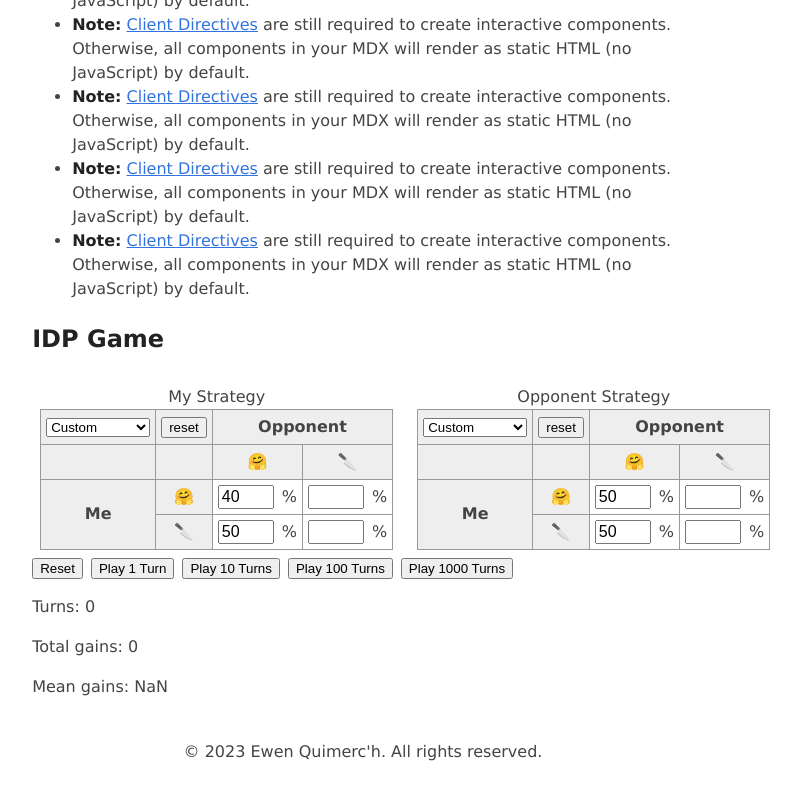
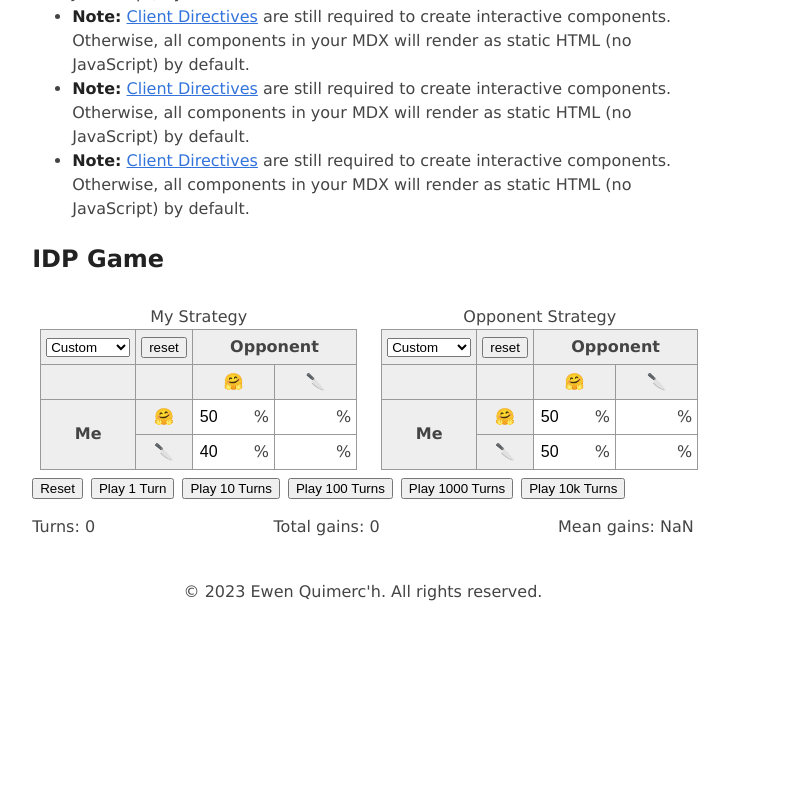
Before and after one commit to EwenQuim/ewenquim.github.io, an Astro site: page /blog/prisoners-dilemma in a window 1280 px wide. Shown: the part 2414-3214 px from the top of the page, without its empty margins (277-1078 px from the left). After the commit the page ends 3063 px from the top, so only its background shows below. Built offline with nearby package versions, Linux system fonts and the light colour scheme; Astro itself is replaced by a stand-in of ours.

Commit message:
Sync IDP turns

```diff
--- a/src/components/IDPGame.tsx
+++ b/src/components/prisoners-dilemma/IDPGame.tsx
@@ -1,24 +1,17 @@
-import { useState } from "react";
+import { useEffect, useState } from "react";
 import { StratTable } from "./StratTable";
-import { roundedMean } from "../utils/maths";
+import { roundedMean } from "../../utils/maths";
+import { type Decision, asEmoji } from "../../utils/prisoners-dilemma";
 
 export type MatrixStrategy = {
   previousTurnIBetrayed: { coop: number; betray: number };
   previousTurnICoop: { coop: number; betray: number };
 };
 
-type IDPGains = {
-  coop: { coop: number; betray: number };
-  betray: { coop: number; betray: number };
-};
-
-const gains: IDPGains = {
+const gains = {
   coop: { coop: 3, betray: 0 },
   betray: { coop: 5, betray: 1 },
 };
-
-type Decision = "coop" | "betray";
-const asEmoji = (d: Decision) => (d === "coop" ? "🤗" : "🔪");
 
 const playNextTurn = (
   myStrategy: MatrixStrategy,
@@ -45,8 +38,13 @@ const playNextTurn = (
 type IDPGameProps = {
   myBaseStrategy: MatrixStrategy;
   oppBaseStrategy: MatrixStrategy;
+  gainsMatrix?: typeof gains;
 };
-export const IDPGame = ({ myBaseStrategy, oppBaseStrategy }: IDPGameProps) => {
+export const IDPGame = ({
+  myBaseStrategy,
+  oppBaseStrategy,
+  gainsMatrix = gains,
+}: IDPGameProps) => {
   const [myScore, setMyScore] = useState<number[]>([]);
   const [oppScore, setOppScore] = useState<number[]>([]);
   const [myStrategy, setMyStrategy] = useState<MatrixStrategy>(myBaseStrategy);
@@ -56,12 +54,15 @@ export const IDPGame = ({ myBaseStrategy, oppBaseStrategy }: IDPGameProps) => {
   const [myDecisions, setMyDecisions] = useState<Decision[]>([]);
   const [oppDecisions, setOppDecisions] = useState<Decision[]>([]);
 
+  const [remainingTurns, setRemainingTurns] = useState<number>(0);
+
   const reset = () => {
     setMyScore([]);
     setOppScore([]);
     setMyDecisions([]);
     setOppDecisions([]);
   };
+
   const playOneTurn = () => {
     const { me, opp } = playNextTurn(
       myStrategy,
@@ -75,16 +76,22 @@ export const IDPGame = ({ myBaseStrategy, oppBaseStrategy }: IDPGameProps) => {
     setOppDecisions((oppDecisions) => [...oppDecisions, opp]);
   };
 
-  const playTurns = async (turns: number) => {
-    if (turns < 1) {
-      console.error("Turns must be greater than 0");
-      return;
-    }
-    for (let i = 0; i < turns; i++) {
+  const play = async () => {
+    if (remainingTurns > 0) {
       playOneTurn();
-      await new Promise((resolve) => setTimeout(resolve, 1000 / turns));
+      if (remainingTurns < 100) {
+        await new Promise((resolve) =>
+          setTimeout(resolve, 1000 / (remainingTurns + 4))
+        );
+      }
+
+      setRemainingTurns((remainingTurns) => remainingTurns - 1);
     }
   };
+
+  useEffect(() => {
+    play();
+  }, [remainingTurns]);
 
   return (
     <div className="IDPGame">
@@ -105,9 +112,26 @@ export const IDPGame = ({ myBaseStrategy, oppBaseStrategy }: IDPGameProps) => {
         />
       </div>
 
+      <div className="flex gap-2">
+        <button onClick={() => reset()}>Reset</button>
+        <button onClick={() => playOneTurn()}>Play 1 Turn</button>
+        <button onClick={() => setRemainingTurns(10)}>Play 10 Turns</button>
+        <button onClick={() => setRemainingTurns(100)}>Play 100 Turns</button>
+        <button onClick={() => setRemainingTurns(1000)}>Play 1000 Turns</button>
+        <button onClick={() => setRemainingTurns(10000)}>Play 10k Turns</button>
+      </div>
+      <p className="flex gap-4 justify-between">
+        Turns: {myScore.length}
+        <span>
+          Total gains:{" "}
+          {[...myScore, ...oppScore].reduce((acc, score) => acc + score, 0)}
+        </span>
+        <span>Mean gains: {roundedMean([...myScore, ...oppScore])}</span>
+      </p>
+
       {myDecisions.length > 0 && oppDecisions.length > 0 && (
         <div className="flex flex-col md:flex-row w-full gap-2 justify-between">
-          <p>
+          <div>
             <p>
               {myDecisions.at(-1) === "coop" ? "Cooperate 🤗" : "Betray 🔪"}
             </p>
@@ -132,16 +156,18 @@ export const IDPGame = ({ myBaseStrategy, oppBaseStrategy }: IDPGameProps) => {
               </span>
               <span>- mean: {roundedMean(myScore)}</span>
             </p>
-          </p>
-          <p>
+          </div>
+          <div>
             <p>
               {oppDecisions.at(-1) === "coop" ? "Cooperate 🤗" : "Betray 🔪"}
             </p>
-            10 last turns:{" "}
-            {oppDecisions
-              .slice(-10)
-              .map((d) => asEmoji(d))
-              .join(" ")}
+            <p>
+              10 last turns:{" "}
+              {oppDecisions
+                .slice(-10)
+                .map((d) => asEmoji(d))
+                .join(" ")}
+            </p>
             <p>
               <span>{oppScore.reduce((acc, score) => acc + score, 0)}</span>
               <span>
@@ -156,24 +182,9 @@ export const IDPGame = ({ myBaseStrategy, oppBaseStrategy }: IDPGameProps) => {
               </span>
               <span>- mean: {roundedMean(oppScore)}</span>
             </p>
-          </p>
+          </div>
         </div>
       )}
-
-      <div className="flex gap-2">
-        <button onClick={() => reset()}>Reset</button>
-        <button onClick={() => playOneTurn()}>Play 1 Turn</button>
-        <button onClick={() => playTurns(10)}>Play 10 Turns</button>
-        <button onClick={() => playTurns(100)}>Play 100 Turns</button>
-        <button onClick={() => playTurns(1000)}>Play 1000 Turns</button>
-      </div>
-      <p>Turns: {myScore.length}</p>
-      <p>
-        Total gains:{" "}
-        {myScore.reduce((acc, score) => acc + score, 0) +
-          oppScore.reduce((acc, score) => acc + score, 0)}
-      </p>
-      <p>Mean gains: {roundedMean([...myScore, ...oppScore])}</p>
     </div>
   );
 };
--- a/src/components/StratTable.tsx
+++ b/src/components/prisoners-dilemma/StratTable.tsx
@@ -1,5 +1,6 @@
 import { useState } from "react";
 import type { MatrixStrategy } from "./IDPGame";
+import { asEmoji, strategies } from "../../utils/prisoners-dilemma";
 
 type StratTableProps = {
   playerName: string;
@@ -13,27 +14,27 @@ export const StratTable = ({
   setStrategy,
   resetStrategy,
 }: StratTableProps) => {
-  // Display the table with the coefficients for each player
+  const setPresetStrategy = (e: React.ChangeEvent<HTMLSelectElement>) => {
+    const preset = strategies[e.target.value as keyof typeof strategies];
+    if (preset) setStrategy(preset);
+  };
+
+  const setCustomStrategy = (e: React.ChangeEvent<HTMLInputElement>) => {};
+
   return (
     <table className="m-2 border">
       <caption>{playerName} Strategy</caption>
 
       <tr>
         <th>
-          <select name="strategy" id="strategy">
+          <select name="strategy" id="strategy" onChange={setPresetStrategy}>
             <option value="custom">Custom</option>
             <option disabled>-</option>
-
-            <option value="matrix">Matrix</option>
-            <option value="random">Random</option>
-            <option disabled>-</option>
-            <option value="control1">Control 1</option>
-
-            <option value="control2">Control 2</option>
-            <option value="extortion15">Extortion 1.5x</option>
-            <option value="extortion2">Extortion 2x</option>
-            <option value="extortion25">Extortion 2.5x</option>
-            <option value="extortion3">Extortion 3x</option>
+            {Object.entries(strategies).map((s, b) => (
+              <option key={s[0]} value={s[0]}>
+                {s[0]}
+              </option>
+            ))}
           </select>
         </th>
         <th>
@@ -49,15 +50,62 @@ export const StratTable = ({
       </tr>
       <tr>
         <th rowSpan={2}>Me</th>
-        <th>🤗</th>
+        <th>{asEmoji("coop")}</th>
         <td>
-          <span className="flex gap-2">
+          <span className="flex gap-1">
             <input
               type="number"
               min={0}
               step={10}
               max={100}
-              className="max-w-[3rem]"
+              className="max-w-[3rem] border-none"
+              value={strategy.previousTurnICoop.coop}
+              onChange={(e) =>
+                setStrategy({
+                  ...strategy,
+                  previousTurnICoop: {
+                    ...strategy.previousTurnICoop,
+                    coop: Number(e.target.value),
+                  },
+                })
+              }
+            />
+            %
+          </span>
+        </td>
+        <td>
+          <span className="flex gap-1">
+            <input
+              type="number"
+              min={0}
+              step={10}
+              max={100}
+              className="max-w-[3rem] border-none"
+              value={strategy.previousTurnICoop.betray}
+              onChange={(e) =>
+                setStrategy({
+                  ...strategy,
+                  previousTurnICoop: {
+                    ...strategy.previousTurnICoop,
+                    betray: Number(e.target.value),
+                  },
+                })
+              }
+            />
+            %
+          </span>
+        </td>
+      </tr>
+      <tr>
+        <th>{asEmoji("betray")}</th>
+        <td>
+          <span className="flex gap-1">
+            <input
+              type="number"
+              min={0}
+              step={10}
+              max={100}
+              className="max-w-[3rem] border-none"
               value={strategy.previousTurnIBetrayed.coop}
               onChange={(e) =>
                 setStrategy({
@@ -73,13 +121,13 @@ export const StratTable = ({
           </span>
         </td>
         <td>
-          <span className="flex gap-2">
+          <span className="flex gap-1">
             <input
               type="number"
               min={0}
               step={10}
               max={100}
-              className="max-w-[3rem]"
+              className="max-w-[3rem] border-none"
               value={strategy.previousTurnIBetrayed.betray}
               onChange={(e) =>
                 setStrategy({
@@ -95,53 +143,6 @@ export const StratTable = ({
           </span>
         </td>
       </tr>
-      <tr>
-        <th>🔪</th>
-        <td>
-          <span className="flex gap-2">
-            <input
-              type="number"
-              min={0}
-              step={10}
-              max={100}
-              className="max-w-[3rem]"
-              value={strategy.previousTurnICoop.coop}
-              onChange={(e) =>
-                setStrategy({
-                  ...strategy,
-                  previousTurnICoop: {
-                    ...strategy.previousTurnICoop,
-                    coop: Number(e.target.value),
-                  },
-                })
-              }
-            />
-            %
-          </span>
-        </td>
-        <td>
-          <span className="flex gap-2">
-            <input
-              type="number"
-              min={0}
-              step={10}
-              max={100}
-              className="max-w-[3rem]"
-              value={strategy.previousTurnICoop.betray}
-              onChange={(e) =>
-                setStrategy({
-                  ...strategy,
-                  previousTurnICoop: {
-                    ...strategy.previousTurnICoop,
-                    betray: Number(e.target.value),
-                  },
-                })
-              }
-            />
-            %
-          </span>
-        </td>
-      </tr>
     </table>
   );
 };
--- a/src/content/blog/prisoners-dilemma.mdx
+++ b/src/content/blog/prisoners-dilemma.mdx
@@ -17,7 +17,7 @@ If you have existing content authored in MDX, this integration will hopefully ma
 Here is how you import and use a UI component inside of MDX.
 When you open this page in the browser, you should see the clickable button below.
 
-import { IDPGame } from "../../components/IDPGame";
+import { IDPGame } from "../../components/prisoners-dilemma/IDPGame";
 
 <IDPGame
   client:idle
--- /dev/null
+++ b/src/utils/prisoners-dilemma.ts
@@ -0,0 +1,42 @@
+import type { MatrixStrategy } from "../components/prosoners-dilemma/IDPGame";
+
+export type Decision = "coop" | "betray";
+export const asEmoji = (d: Decision) => (d === "coop" ? "🤗" : "🔪");
+
+export const strategies = {
+  betray: {
+    previousTurnIBetrayed: { coop: 0, betray: 0 },
+    previousTurnICoop: { coop: 0, betray: 0 },
+  },
+
+  trust: {
+    previousTurnIBetrayed: { coop: 100, betray: 100 },
+    previousTurnICoop: { coop: 100, betray: 100 },
+  },
+
+  copycat: {
+    previousTurnIBetrayed: { coop: 100, betray: 0 },
+    previousTurnICoop: { coop: 100, betray: 0 },
+  },
+
+  control1: {
+    previousTurnIBetrayed: { coop: 20, betray: 10 },
+    previousTurnICoop: { coop: 90, betray: 70 },
+  },
+
+  extorsion2: {
+    previousTurnICoop: { coop: 88, betray: 50 },
+    previousTurnIBetrayed: { coop: 33, betray: 0 },
+  },
+
+  cautious: {
+    previousTurnICoop: { coop: 100, betray: 0 },
+    previousTurnIBetrayed: { coop: 0, betray: 0 },
+  },
+
+  inspired: {
+    previousTurnICoop: { coop: 99, betray: 50 },
+    previousTurnIBetrayed: { coop: 90, betray: 10 },
+  },
+} as const satisfies Record<string, MatrixStrategy>;
+export type strategyNames = keyof typeof strategies;
```
